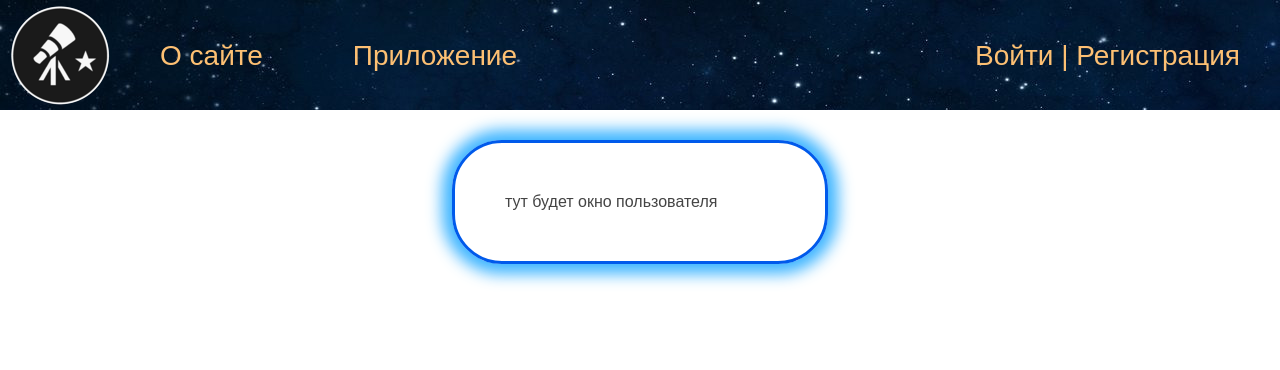
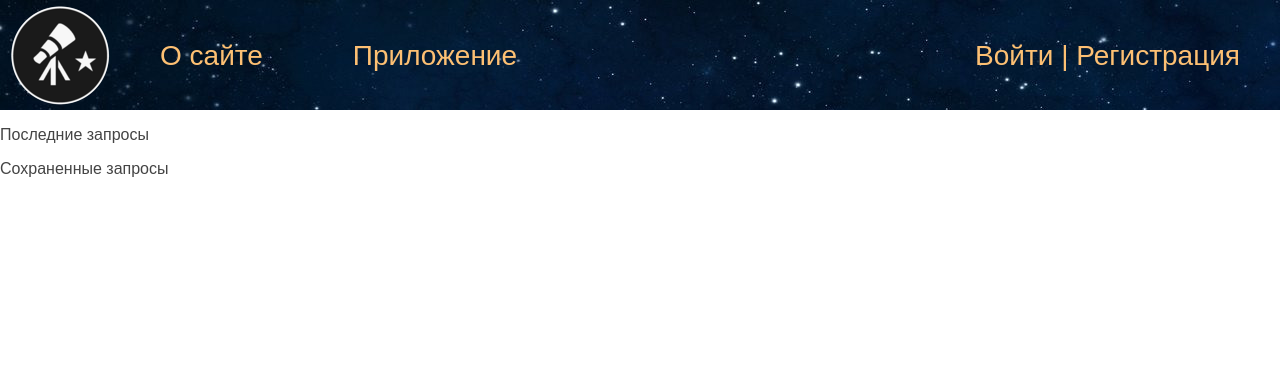
Before and after one commit to Artur0811/AstroAssistant, a Django app: page /user/ in a window 1280 px wide. Shown: the top 370 px of the page. Run offline with Django 3.2, Linux system fonts and the light colour scheme; data comes from the database, SQL or seed files in the repository.

Commit message:
страница пользователя

```diff
--- a/web_application/astrosite/WEBAstro/models.py
+++ b/web_application/astrosite/WEBAstro/models.py
@@ -13,12 +13,14 @@ class Star(models.Model):
     period = models.CharField(max_length=30)
     epoch = models.CharField(max_length=30)
     light_curve = models.ImageField(upload_to="curve/%Y/%m/%d/")
-    area_photo = models.ImageField(upload_to="area/%Y/%m/%d/")
     time_create = models.DateTimeField(auto_now=True)
-    registered = models.BooleanField(default=False)
+    user_id = models.CharField(max_length=15)
 
     def __str__(self):
         return self.star_name
 
     def get_absolute_url(self):
         return reverse("star", kwargs ={"star_id":self.pk})
+
+    def get_names(self):
+        return self.other_names.split(";")
--- a/web_application/astrosite/WEBAstro/templates/WEBAstro/user.html
+++ b/web_application/astrosite/WEBAstro/templates/WEBAstro/user.html
@@ -1,9 +1,49 @@
 {% extends "WEBAstro/main_page.html"%}
 
 {% block content %}
-<p>
-    <div class="register_block">
-        тут будет окно пользователя
-    </div>
-</p>
+<div >
+    <p>Последние запросы</p>
+</div>
+<div class="save_star">
+    <p>Сохраненные запросы</p>
+    <ul class="list-articles">
+        {% for s in stars %}
+            <li>
+                <div class="article-panel">
+                    <p class="first">Название: {{s.star_name}}</p>
+                    <p class="last">Дата запроса: {{s.time_create|date:"d-m-y H:i:s"}}</p>
+                </div>
+                <div class="star">
+                    <img class="curve" src="{{ s.light_curve.url }}">
+                    <div class="star_info">
+                        <div class="main_info">
+                            <p>Координаты: {{ s.coordinates }}</p>
+                            <p>Тип переменности: {{ s.star_type }}</p>
+                        </div>
+                        <div class="other_name">
+                            <p>Другие обозначения:</p>
+                            <div class="names">
+                                {% for n in s.get_names %}
+                                <p>{{n}}</p>
+                                {% endfor %}
+                            </div>
+                        </div>
+                        <div class="magn">
+                            <p>Магнитуда: {{s.magnitude}}</p>
+                        </div>
+                        {% if s.period %}
+                        <div class="per">
+                            <p>Период: {{s.period}} дней(я)</p>
+                            <p>Эпоха: {{s.epoch}}</p>
+                            {% if s.eclipse %}
+                            <p>Доля затмения: {{ s.eclipse }}</p>
+                            {% endif %}
+                        </div>
+                        {% endif %}
+                        </div>
+                    </div>
+            </li>
+        {% endfor %}
+    </ul>
+</div>
 {% endblock %}
--- a/web_application/astrosite/WEBAstro/urls.py
+++ b/web_application/astrosite/WEBAstro/urls.py
@@ -10,5 +10,5 @@ urlpatterns = [
     path("logout/", Logout, name = "logout"),
     path("register/", RegisterUser.as_view(), name = "register"),
     path("AstroAssistant/", AstroAssistant ,name = "astroassistant"),
-    path("user/", UserPage, name = "user_page")
+    path("user/", User, name = "user_page")
 ]
--- a/web_application/astrosite/WEBAstro/views.py
+++ b/web_application/astrosite/WEBAstro/views.py
@@ -43,7 +43,8 @@ def About(request):
     return render(request, "WEBAstro/about.html", {"menu": menu, "title":"О программе", "about":"Тут будет текст о программе"})
 
 def User(request):
-    return render(request, "WEBAstro/user.html", {"menu": menu, "title":"Пользователь"})
+    stars = Star.objects.filter(user_id = request.user.id)
+    return render(request, "WEBAstro/user.html", {"menu": menu, "title":"Пользователь", "stars":stars})
 
 # def Login(request):
 #     return render(request, "WEBAstro/login.html", {"menu": menu, "title":"Пользователь"})
@@ -89,6 +90,3 @@ class LoginUser(LoginView):
 def Logout(request):
     logout(request)
     return redirect("login_page")
-
-def UserPage(request):
-    return render(request, "WEBAstro/user.html", {"menu": menu, "title":"Пользователь"})
```
Also changed, not shown: web_application/astrosite/WEBAstro/static/WEBAstro/css/styles.css (+29 -7 lines), web_application/astrosite/WEBAstro/migrations/0005_auto_20230707_0048.py (added), web_application/astrosite/db.sqlite3.
